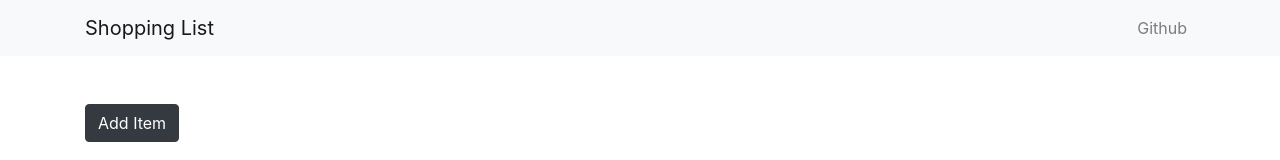
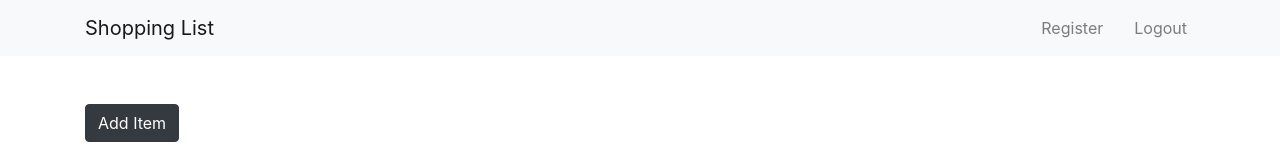
Before and after one commit to necelentano/mern-shopping-list, a React (Create React App) app in the folder client/: page / in a window 1280 px wide. Shown: the top 160 px of the page. Built offline with nearby package versions, Linux system fonts and the light colour scheme; no server answers; the HTML template or start-up script is replaced by a standard one.

Commit message:
Added RegisterModal and Logout components to AppNavbar

```diff
--- a/client/src/components/AppNavbar.js
+++ b/client/src/components/AppNavbar.js
@@ -7,9 +7,11 @@ import {
     NavbarBrand,
     Nav,
     NavItem,
-    NavLink,
     Container
 } from 'reactstrap';
+
+import RegisterModal from './auth/RegisterModal';
+import Logout from './auth/Logout';
 
 class AppNavbar extends Component {
 
@@ -33,9 +35,10 @@ class AppNavbar extends Component {
                         <Collapse isOpen={this.state.isOpen} navbar>
                             <Nav className="ml-auto" navbar>
                                 <NavItem>
-                                    <NavLink href="https://github.com/necelentano">
-                                        Github
-                                    </NavLink>
+                                    <RegisterModal />
+                                </NavItem>
+                                <NavItem>
+                                    <Logout />
                                 </NavItem>
                             </Nav>
                         </Collapse>
```
